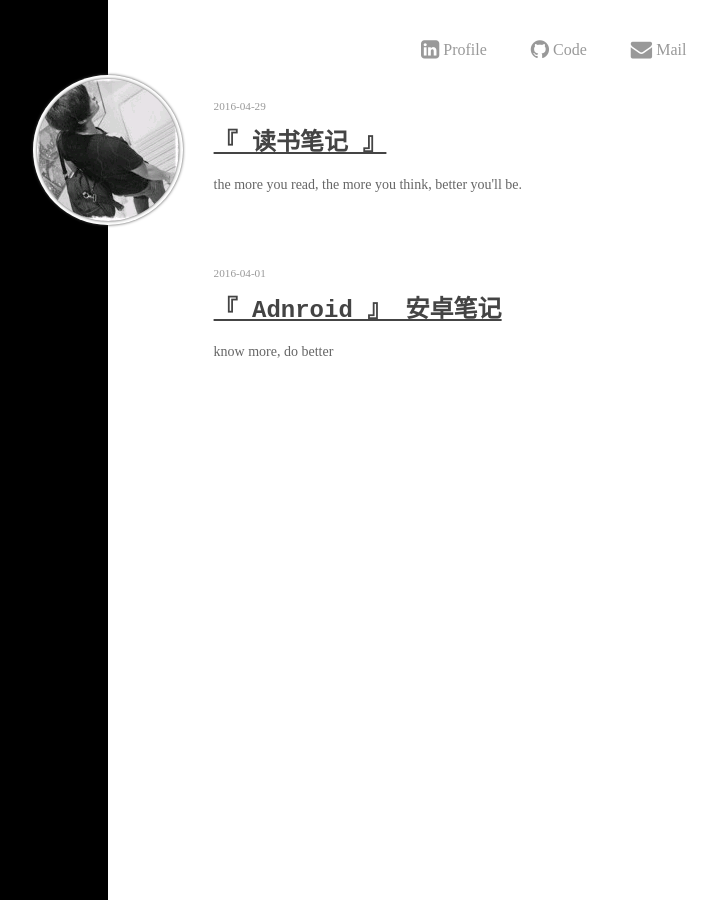
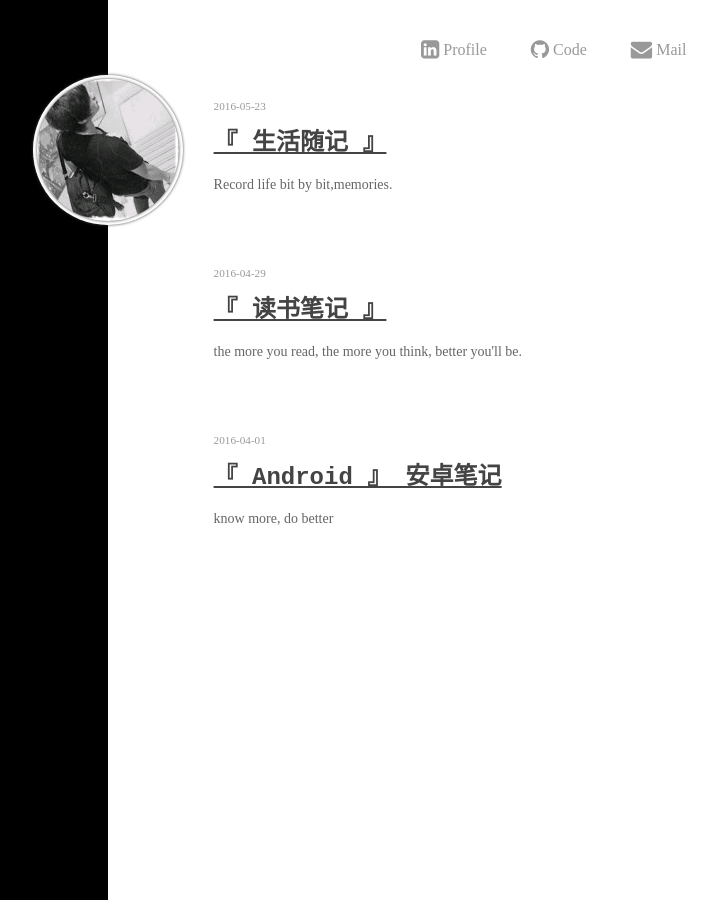
Before and after one commit to GSven/GSven.github.io, a Jekyll site: the page built from index.html, in a window 1280 px wide. Shown: the whole page, without its empty margins (276-993 px from the left). Built offline with Jekyll 4.4.1, drawn with Linux system fonts in a browser that asks for light colours; the list of posts is cut into pages by our own code.

Commit message:
add lives

```diff
--- /dev/null
+++ b/_posts/lives/2016-05-23-lives-life1-2016.md
@@ -0,0 +1,11 @@
+---
+category: life-2016
+published: true
+layout: post
+title: 『 生活随记 』
+description: Record life bit by bit,memories.
+---
+
+## 写在前面
+
+记录生活的点点滴滴，美好回忆
--- a/_posts/python/2016-04-01-spark-in-finance-and-investing.md
+++ b/_posts/python/2016-04-01-spark-in-finance-and-investing.md
@@ -1,7 +1,7 @@
 ---
 layout: post
 published: true
-title: 『 Adnroid 』 安卓笔记
+title: 『 Android 』 安卓笔记
 description: know more, do better
 ---
 
```
Also changed, not shown: 2 other files.
